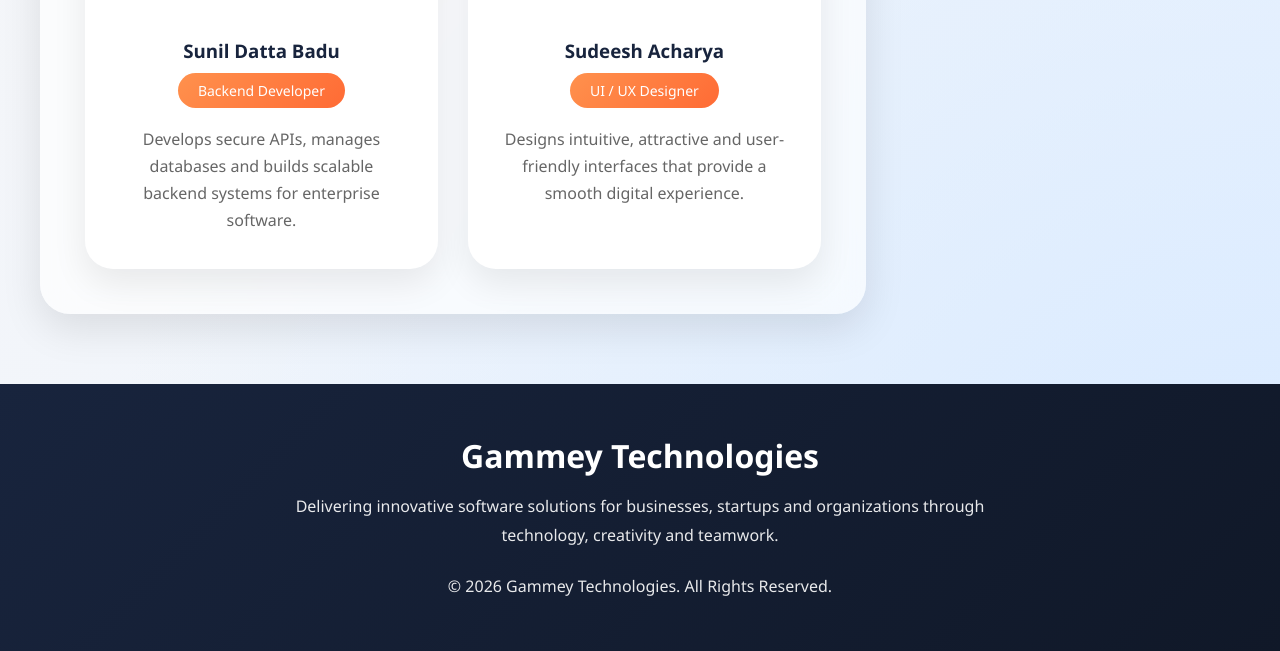
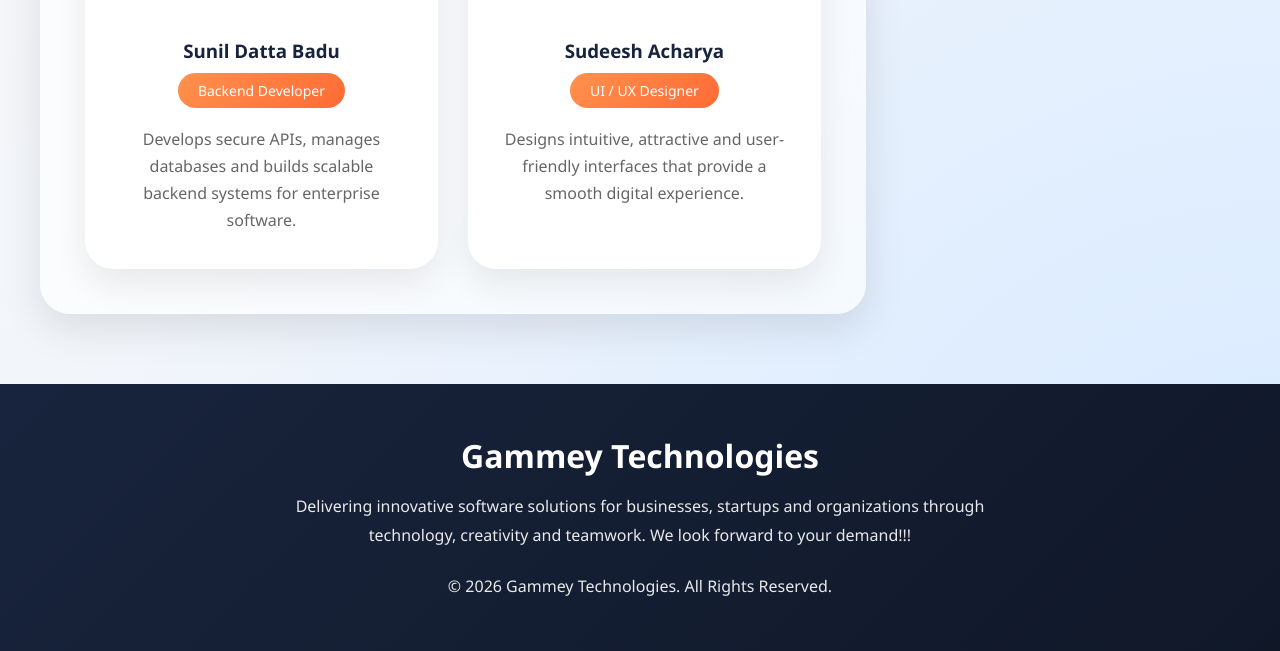
Before and after one commit to Sunilbadu/github, a website: page index.html in a window 1280 px wide. Shown: the part 3081-3732 px from the top of the page. Drawn offline with Linux system fonts and the light colour scheme.

Commit message:
feature/add text to index.html

```diff
--- a/index.html
+++ b/index.html
@@ -472,6 +472,7 @@
             Delivering innovative software solutions for businesses,
             startups and organizations through technology, creativity
             and teamwork.
+            We look forward to your demand!!!
 
         </p>
 
```
